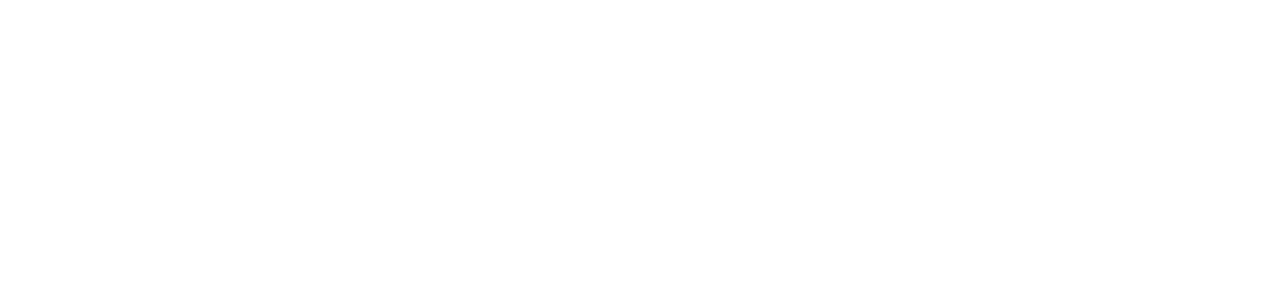
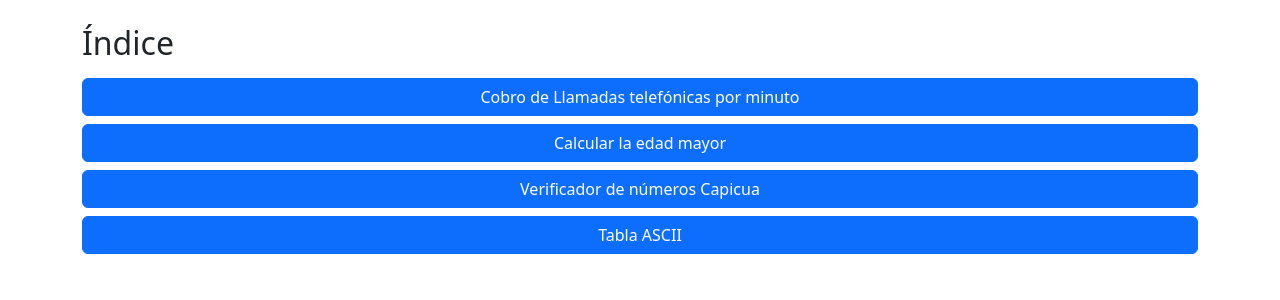
Before and after one commit to GabrielMaQui/DAWI_CL3_MachicaoGabriel, an Angular app: page / in a window 1280 px wide. Shown: the top 300 px of the page. Built offline with nearby package versions, Linux system fonts and the light colour scheme.

Commit message:
Se hace el indice

```diff
--- a/src/app/app.routes.ts
+++ b/src/app/app.routes.ts
@@ -3,9 +3,10 @@ import { TelefonoMinutosComponent } from './ejercicios/telefono-minutos/telefono
 import { EdadesComponent } from './ejercicios/edades/edades.component';
 import { CapicuaComponent } from './ejercicios/capicua/capicua.component';
 import { AsciiTableComponent } from './ejercicios/ascii-table/ascii-table.component';
+import { InicioComponent } from './inicio/inicio.component';
 
 export const routes: Routes = [
-  {path: '', redirectTo: 'home', pathMatch: 'full'},
+  { path: '', component: InicioComponent },
   {path: 'telefono', component: TelefonoMinutosComponent},
   {path: 'edades', component: EdadesComponent},
   {path: 'capicua', component: CapicuaComponent},
--- /dev/null
+++ b/src/app/inicio/inicio.component.html
@@ -0,0 +1,11 @@
+<div class="container mt-4">
+  <h2>Índice</h2>
+  <div class="d-grid gap-2">
+    <button class="btn btn-primary" type="button"><a class="text-decoration-none" routerLink="/telefono">Cobro de Llamadas telefónicas por minuto</a></button>
+    <button class="btn btn-primary" type="button"><a class="text-decoration-none" routerLink="/edades">Calcular la edad mayor</a></button>
+    <button class="btn btn-primary" type="button"><a class="text-decoration-none" routerLink="/capicua">Verificador de números Capicua</a></button>
+    <button class="btn btn-primary" type="button"><a class="text-decoration-none" routerLink="/tabla-ascii">Tabla ASCII</a></button>
+
+  </div>
+
+</div>
--- /dev/null
+++ b/src/app/inicio/inicio.component.scss
@@ -0,0 +1,14 @@
+.container {
+  margin-top: 4rem;
+
+  h2 {
+    margin-bottom: 1rem;
+  }
+
+  .btn {
+    a {
+      text-decoration: none;
+      color: inherit; // Heredar el color del texto del contenedor
+    }
+  }
+}
```
Also changed, not shown: src/app/inicio/inicio.component.ts (added, +13 -0 lines), 1 other file (tests, documents, lock files or other folders).
